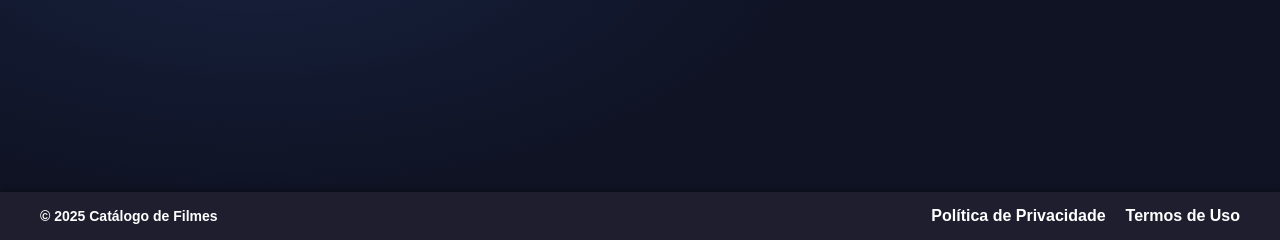
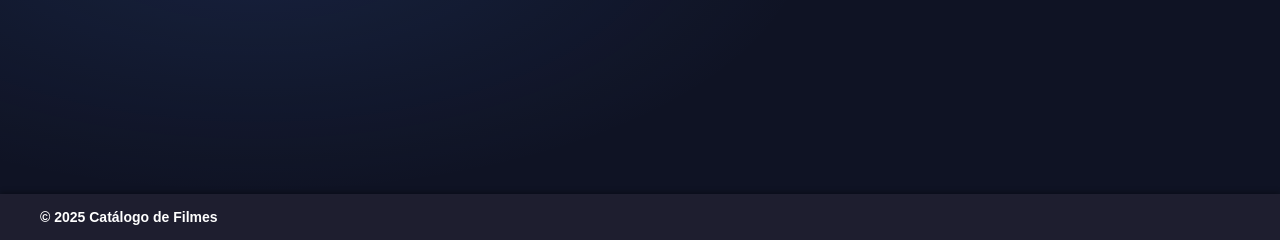
Before and after one commit to iago-melo01/wsBackend-Fabrica25.2, a Django app: template api/templates/resultados.html in a window 1280 px wide. Shown: the part 560-800 px from the top of the page. Run offline with Django 5.2, Linux system fonts and the light colour scheme; the template is opened without the code that fills it: most values are stand-ins (such as "Sample title", 1, 10 or a date in 2020).

Commit message:
:broom:: removi alguns botoes desnecessarios

```diff
--- a/api/templates/resultados.html
+++ b/api/templates/resultados.html
@@ -184,9 +184,7 @@
   <header>
     <h1>Catálogo de Filmes</h1>
     <nav>
-      <a href="{% url 'home' %}">Início</a>
-      <a href="#">Sobre</a>
-      <a href="#">Contato</a>
+
     </nav>
   </header>
 
@@ -215,8 +213,7 @@
           <p>&copy; 2025 Catálogo de Filmes</p>
         </div>
         <div class="footer-right">
-          <a href="#">Política de Privacidade</a>
-          <a href="#">Termos de Uso</a>
+
         </div>
       </div>
     </footer>
```
